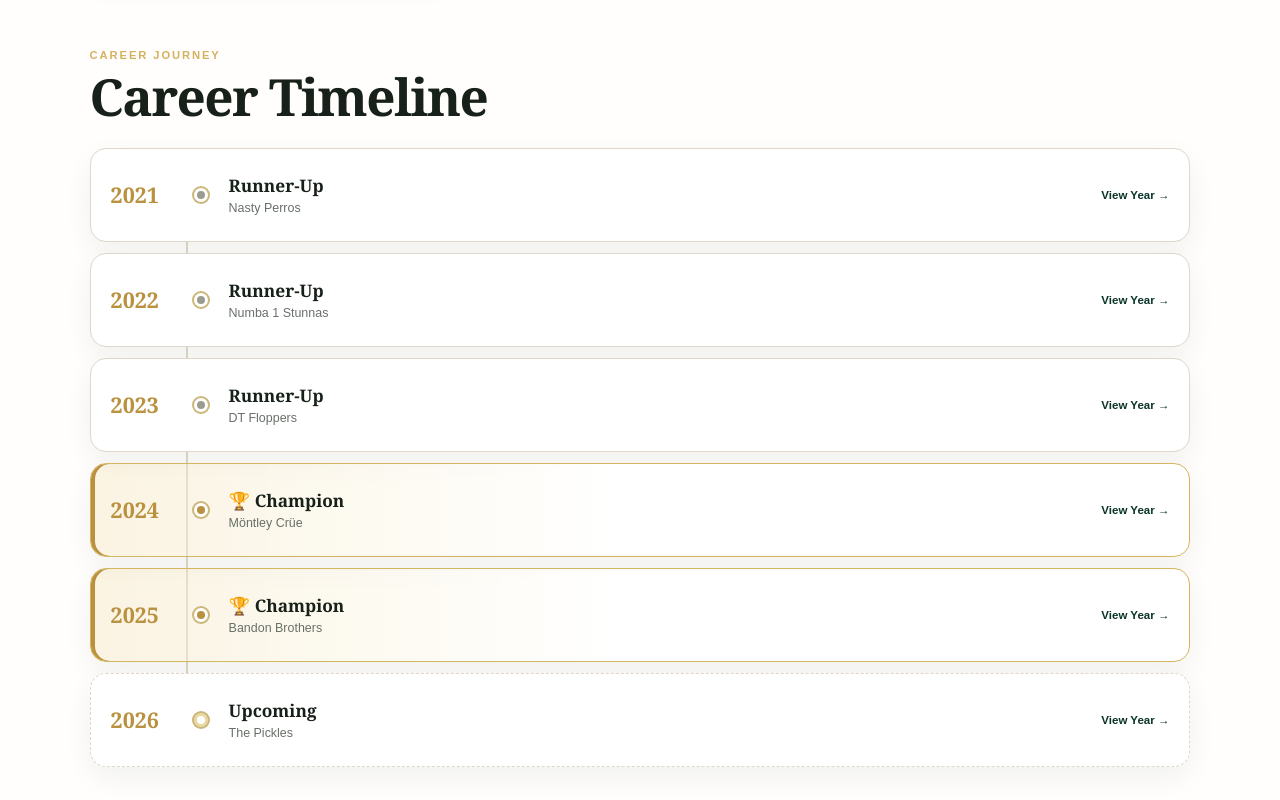
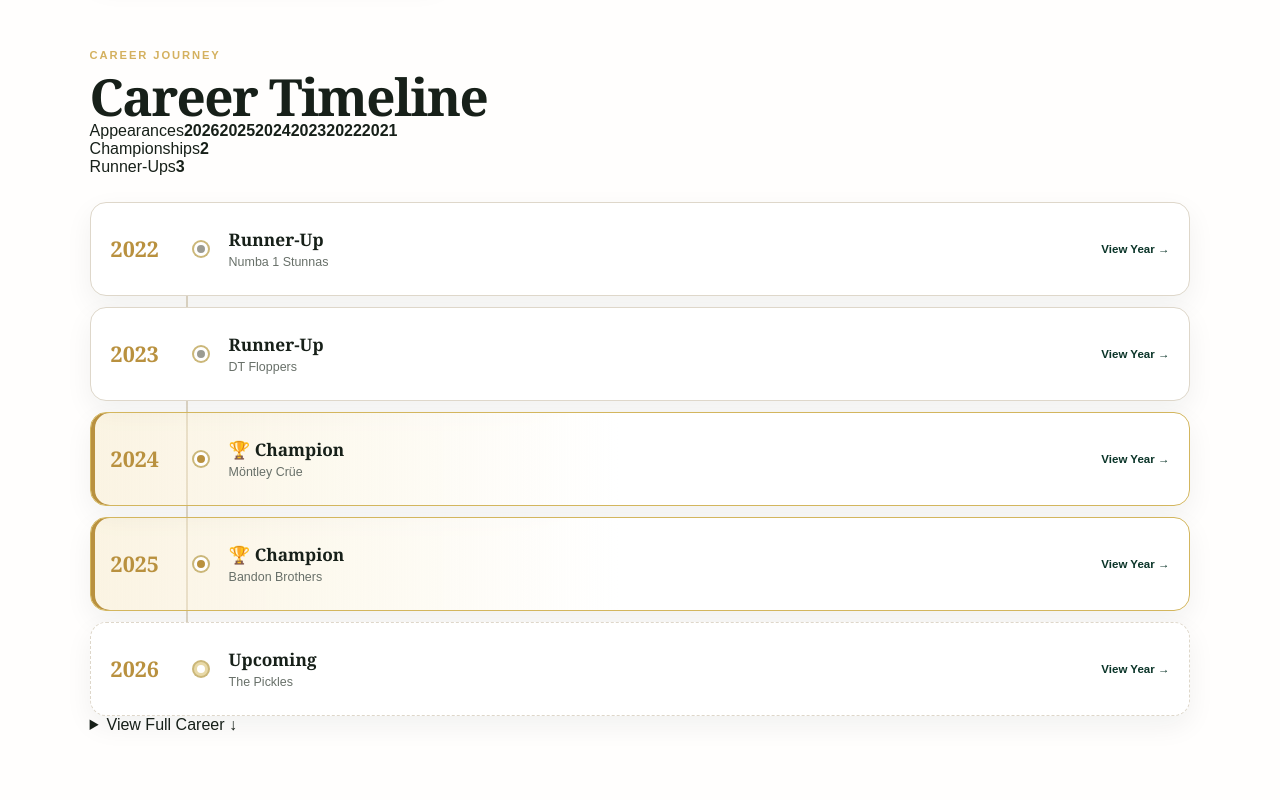
Before and after one commit to sandbaggerinvitational/BaggerInv, a Next.js app: page /players/alex-monteleone in a window 1280 px wide. Shown: the part 860-1660 px from the top of the page. Built offline with nearby package versions, Linux system fonts and the light colour scheme.

Commit message:
Update page.js

```diff
--- a/app/players/[slug]/page.js
+++ b/app/players/[slug]/page.js
@@ -61,6 +61,55 @@
   );
 }
 
+
+function CareerTimelineItem({ season, styles }) {
+  const content = (
+    <>
+      <strong>{season.year}</strong>
+      <span
+        className={styles.careerTimelineMarker}
+        aria-hidden="true"
+      />
+      <div>
+        <h3>
+          {season.result === "Champion"
+            ? "🏆 Champion"
+            : season.result}
+        </h3>
+        <p>
+          {season.attended
+            ? season.teamName
+            : "Did not participate"}
+        </p>
+      </div>
+      {season.attended ? <b>View Year →</b> : null}
+    </>
+  );
+
+  const className = `${styles.careerTimelineItem} ${
+    season.result === "Champion"
+      ? styles.careerTimelineChampion
+      : season.result === "Runner-Up"
+        ? styles.careerTimelineRunnerUp
+        : season.result === "Upcoming"
+          ? styles.careerTimelineUpcoming
+          : !season.attended
+            ? styles.careerTimelineAbsent
+            : ""
+  }`;
+
+  return season.attended ? (
+    <Link
+      className={className}
+      href={`/history/${season.year}`}
+    >
+      {content}
+    </Link>
+  ) : (
+    <div className={className}>{content}</div>
+  );
+}
+
 export default async function PlayerPage({ params }) {
   const { slug } = await params;
   const player = getPlayerBySlug(slug);
@@ -69,6 +118,14 @@
   const stats = getPlayerStats(player["Player ID"]);
   const captainLegacy = getCaptainLegacy(player["Player ID"]);
   const rival = stats.biggestRival;
+  const recentCareerSeasons = stats.careerTimeline.slice(-5);
+  const earlierCareerSeasons = stats.careerTimeline.slice(0, -5);
+  const timelineChampionships = stats.careerTimeline.filter(
+    (season) => season.result === "Champion"
+  ).length;
+  const timelineRunnerUps = stats.careerTimeline.filter(
+    (season) => season.result === "Runner-Up"
+  ).length;
 
   const compareHref = rival
     ? `/compare?player1=${encodeURIComponent(
@@ -160,58 +217,50 @@
 
 
 
+
         <section className={styles.careerTimelineSection}>
           <span className={styles.sectionLabel}>Career Journey</span>
           <h2>Career Timeline</h2>
 
+          <div className={styles.careerTimelineSummary}>
+            <div>
+              <span>Appearances</span>
+              <strong>{stats.appearances}</strong>
+            </div>
+            <div>
+              <span>Championships</span>
+              <strong>{timelineChampionships}</strong>
+            </div>
+            <div>
+              <span>Runner-Ups</span>
+              <strong>{timelineRunnerUps}</strong>
+            </div>
+          </div>
+
           <div className={styles.careerTimeline}>
-            {stats.careerTimeline.map((season) => {
-              const content = (
-                <>
-                  <strong>{season.year}</strong>
-                  <span className={styles.careerTimelineMarker} aria-hidden="true" />
-                  <div>
-                    <h3>
-                      {season.result === "Champion"
-                        ? "🏆 Champion"
-                        : season.result}
-                    </h3>
-                    <p>
-                      {season.attended
-                        ? season.teamName
-                        : "Did not participate"}
-                    </p>
-                  </div>
-                  {season.attended ? <b>View Year →</b> : null}
-                </>
-              );
+            {recentCareerSeasons.map((season) => (
+              <CareerTimelineItem
+                season={season}
+                styles={styles}
+                key={season.year}
+              />
+            ))}
+          </div>
 
-              return season.attended ? (
-                <Link
-                  className={`${styles.careerTimelineItem} ${
-                    season.result === "Champion"
-                      ? styles.careerTimelineChampion
-                      : season.result === "Runner-Up"
-                        ? styles.careerTimelineRunnerUp
-                        : season.result === "Upcoming"
-                          ? styles.careerTimelineUpcoming
-                          : ""
-                  }`}
-                  href={`/history/${season.year}`}
-                  key={season.year}
-                >
-                  {content}
-                </Link>
-              ) : (
-                <div
-                  className={`${styles.careerTimelineItem} ${styles.careerTimelineAbsent}`}
-                  key={season.year}
-                >
-                  {content}
-                </div>
-              );
-            })}
-          </div>
+          {earlierCareerSeasons.length ? (
+            <details className={styles.careerTimelineDetails}>
+              <summary>View Full Career ↓</summary>
+              <div className={styles.careerTimelineEarlier}>
+                {earlierCareerSeasons.map((season) => (
+                  <CareerTimelineItem
+                    season={season}
+                    styles={styles}
+                    key={season.year}
+                  />
+                ))}
+              </div>
+            </details>
+          ) : null}
         </section>
 
         <section className={styles.captainLegacySection}>
```
